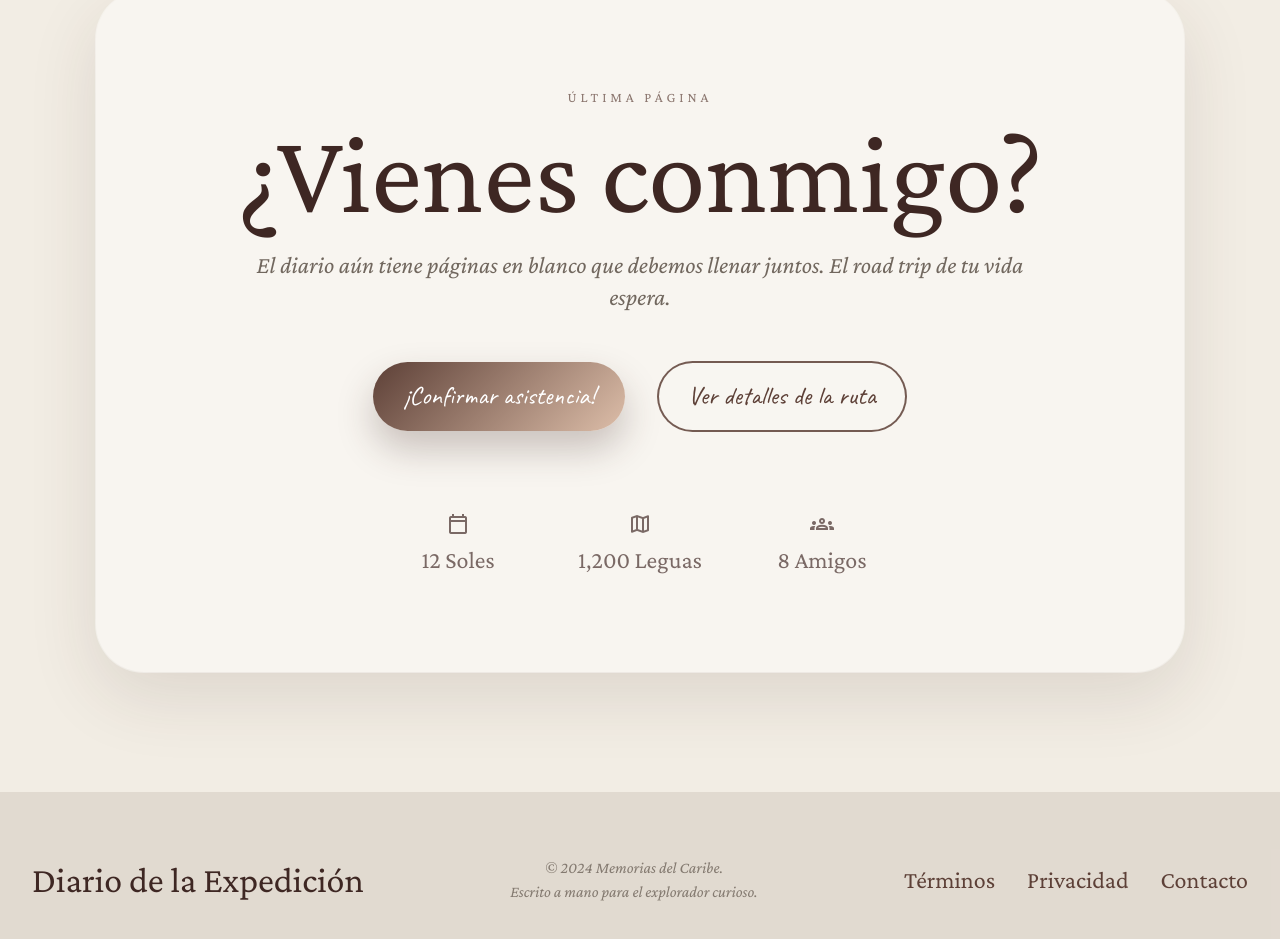
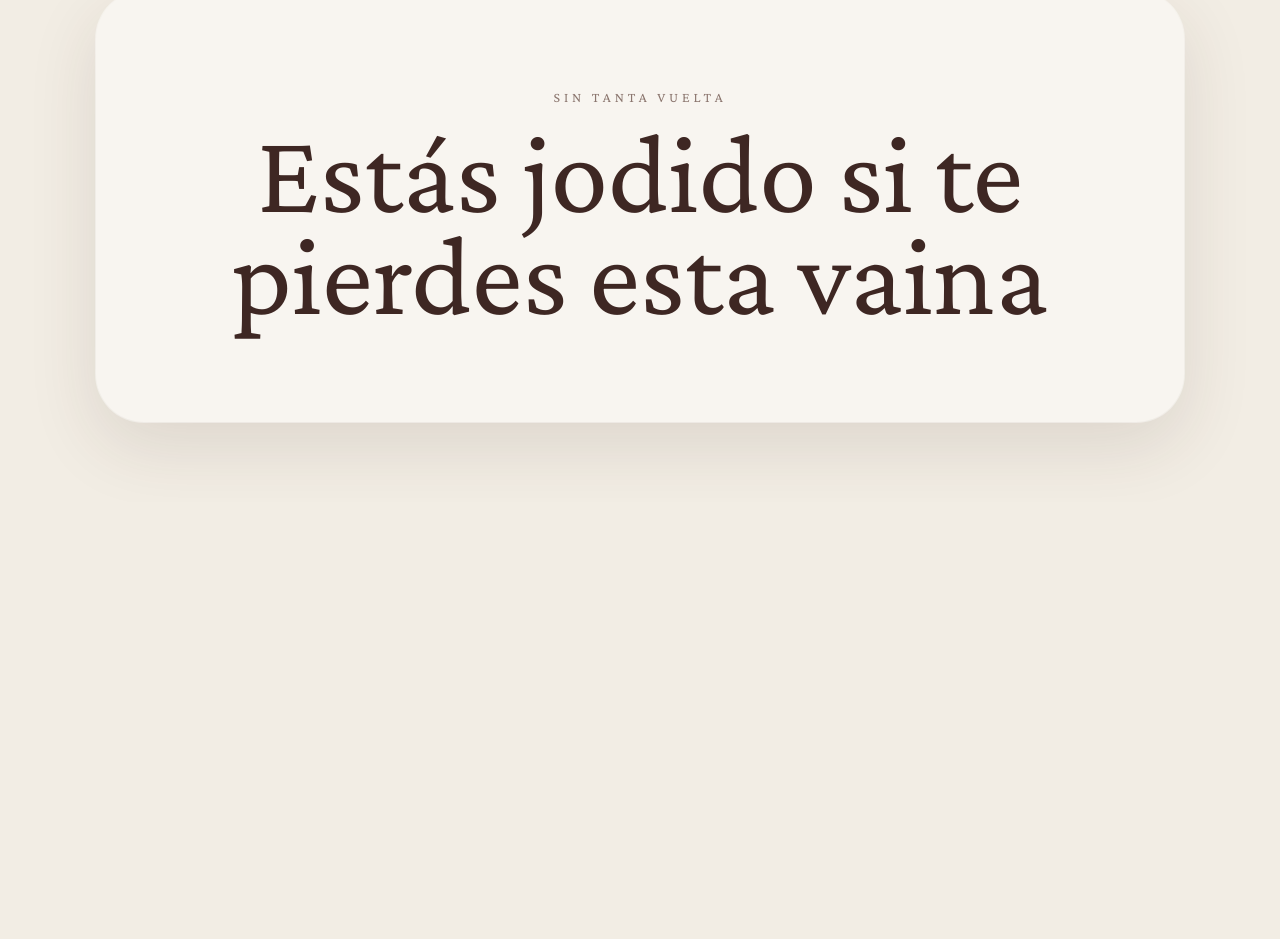
Before and after one commit to ivangonzalezg/roadtrip-plan, a React (Vite) app: page / in a window 1280 px wide. Shown: the part 9820-10759 px from the top of the page. After the commit the page ends 10322 px from the top, so only its background shows below. Built offline with nearby package versions, Linux system fonts and the light colour scheme.

Commit message:
refactor(App): remove Footer component and simplify CtaSection
Deleted the Footer component to streamline the layout and reduced clutter. Updated the CtaSection content for a more engaging and concise call to action.

```diff
--- a/src/App.tsx
+++ b/src/App.tsx
@@ -1,6 +1,5 @@
 import { CtaSection } from './components/CtaSection'
 import { FloatingActionButton } from './components/FloatingActionButton'
-import { Footer } from './components/Footer'
 import { HeroSection } from './components/HeroSection'
 import { JournalTimeline } from './components/JournalTimeline'
 import { Navbar } from './components/Navbar'
@@ -13,7 +12,6 @@ function App() {
       <HeroSection />
       <JournalTimeline days={itineraryDays} />
       <CtaSection />
-      <Footer />
       <FloatingActionButton />
     </div>
   )
--- a/src/components/CtaSection.tsx
+++ b/src/components/CtaSection.tsx
@@ -1,10 +1,4 @@
 import { MaterialSymbol } from './MaterialSymbol'
-
-const stats = [
-  { icon: 'calendar_today', label: '12 Soles' },
-  { icon: 'map', label: '1,200 Leguas' },
-  { icon: 'groups', label: '8 Amigos' },
-]
 
 export function CtaSection() {
   return (
@@ -22,35 +16,11 @@ export function CtaSection() {
             id="recuerdos"
             className="text-sm uppercase tracking-[0.28em] text-[var(--color-earth)]/70"
           >
-            Última página
+            Sin tanta vuelta
           </p>
           <h2 className="mt-4 font-[var(--font-display)] text-[clamp(4.5rem,9vw,8.5rem)] leading-[0.88] text-[var(--color-sepia-dark)]">
-            ¿Vienes conmigo?
+            Estás jodido si te pierdes esta vaina
           </h2>
-          <p className="mx-auto mt-6 max-w-3xl text-xl italic text-[var(--color-ink)]/78 md:text-2xl">
-            El diario aún tiene páginas en blanco que debemos llenar juntos. El
-            road trip de tu vida espera.
-          </p>
-
-          <div className="mt-12 flex flex-col items-center justify-center gap-5 md:flex-row md:gap-8">
-            <a className="journal-button-primary w-full justify-center md:w-auto" href="#top">
-              ¡Confirmar asistencia!
-            </a>
-            <a className="journal-button-outline w-full justify-center md:w-auto" href="#ruta">
-              Ver detalles de la ruta
-            </a>
-          </div>
-
-          <div className="mt-16 flex flex-wrap items-start justify-center gap-10 text-[var(--color-sepia-dark)]/68 md:mt-20 md:gap-16">
-            {stats.map((stat) => (
-              <div key={stat.label} className="flex min-w-28 flex-col items-center gap-2">
-                <MaterialSymbol className="text-4xl" name={stat.icon} />
-                <span className="font-[var(--font-display)] text-2xl">
-                  {stat.label}
-                </span>
-              </div>
-            ))}
-          </div>
         </div>
       </div>
     </section>
--- a/src/components/Footer.tsx
+++ /dev/null
@@ -1,27 +0,0 @@
-const footerLinks = ['Términos', 'Privacidad', 'Contacto']
-
-export function Footer() {
-  return (
-    <footer className="mt-10 bg-[color:color-mix(in_oklab,var(--color-paper)_70%,var(--color-earth)_10%)] px-8 py-16">
-      <div className="mx-auto flex max-w-7xl flex-col items-center justify-between gap-8 md:flex-row">
-        <div className="font-[var(--font-display)] text-4xl text-[var(--color-sepia-dark)]">
-          Diario de la Expedición
-        </div>
-
-        <p className="text-center italic text-[var(--color-ink)]/62">
-          © 2024 Memorias del Caribe.
-          <br />
-          Escrito a mano para el explorador curioso.
-        </p>
-
-        <div className="flex gap-8 font-[var(--font-display)] text-2xl text-[var(--color-earth)]">
-          {footerLinks.map((link) => (
-            <a key={link} className="story-link" href="#top">
-              {link}
-            </a>
-          ))}
-        </div>
-      </div>
-    </footer>
-  )
-}
```
